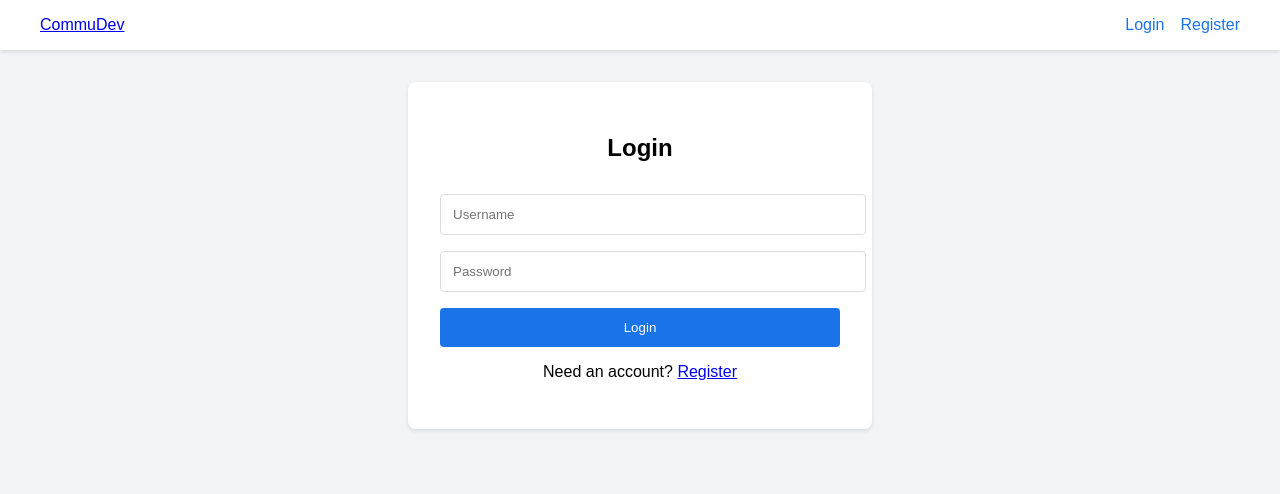
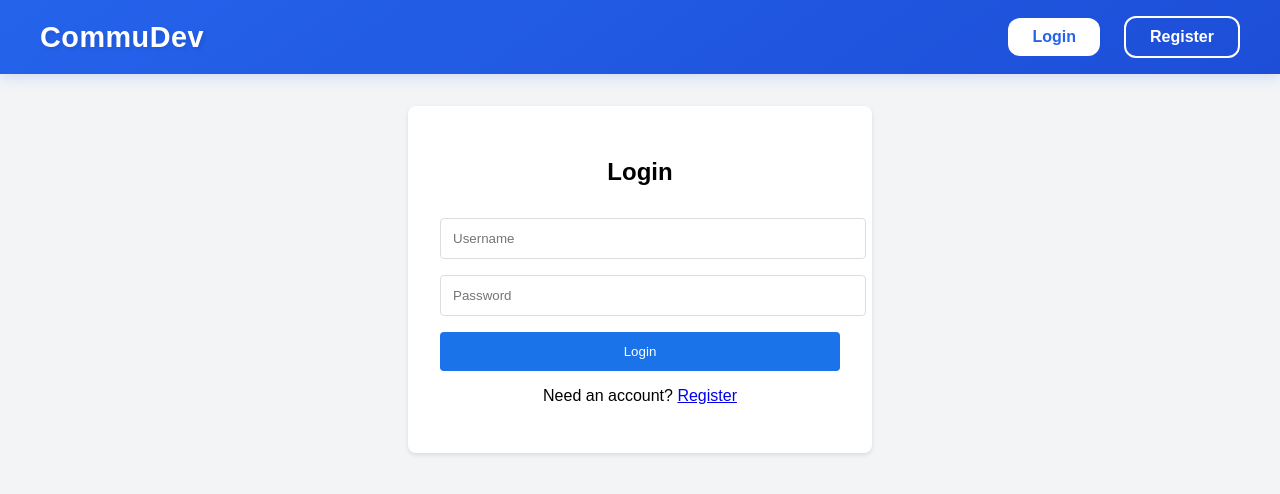
Before and after one commit to Nokitaki/CommutiyDevelopment-IM-2, a Django app: page /users/login/ in a window 1280 px wide. Shown: the top 494 px of the page. Run offline with Django 5.2, Linux system fonts and the light colour scheme.

Commit message:
gamay design lang
dili pa final

```diff
--- a/CommuDev/users/templates/users/base.html
+++ b/CommuDev/users/templates/users/base.html
@@ -1,35 +1,133 @@
-<!-- users/templates/users/base.html -->
 {% load static %}
 <!DOCTYPE html>
 <html>
 <head>
-    <title>{% block title %}CommuDev{% endblock %}</title>
+    <meta charset="UTF-8">
+    <meta name="viewport" content="width=device-width, initial-scale=1.0">
+    <title>{% block title %}{% endblock %}</title>
     <link href="{% static 'users/css/base.css' %}" rel="stylesheet">
     {% block extra_css %}{% endblock %}
 </head>
-
 <body>
-    <nav>
-        <div class="nav-container">
-            <a href="{% url 'home' %}" class="logo">CommuDev</a>
-            <div class="nav-links">
+    <!-- Enhanced Navigation -->
+    <nav style="background: linear-gradient(145deg, #2563eb, #1d4ed8); padding: 1rem 0; box-shadow: 0 2px 15px rgba(37, 99, 235, 0.2);">
+        <div style="max-width: 1200px; margin: 0 auto; padding: 0 2rem; display: flex; justify-content: space-between; align-items: center;">
             {% if user.is_authenticated %}
-                    <a href="{% url 'profile' %}">Profile</a>
-                    <a href="{% url 'logout' %}">Logout</a>
+                <a href="/news/" style="
+                    font-size: 1.8rem;
+                    font-weight: 800;
+                    color: white;
+                    text-decoration: none;
+                    text-shadow: 2px 2px 4px rgba(0,0,0,0.1);
+                    letter-spacing: 0.5px;
+                    padding: 8px 16px;
+                    border-radius: 12px;
+                    transition: all 0.3s ease;
+                    background: rgba(255,255,255,0.1);
+                    backdrop-filter: blur(5px);
+                ">CommuDev</a>
+                <div style="display: flex; gap: 1.5rem; align-items: center;">
+                    <a href="{% url 'logout' %}" style="
+                        background: rgba(255,255,255,0.15);
+                        color: white;
+                        padding: 10px 24px;
+                        border-radius: 12px;
+                        text-decoration: none;
+                        font-weight: 600;
+                        font-size: 1rem;
+                        transition: all 0.3s ease;
+                        border: 2px solid rgba(255,255,255,0.2);
+                        text-shadow: 1px 1px 2px rgba(0,0,0,0.1);
+                        letter-spacing: 0.5px;
+                        display: flex;
+                        align-items: center;
+                        gap: 8px;
+                    ">
+                        <svg style="width: 18px; height: 18px;" viewBox="0 0 24 24" fill="none" stroke="currentColor" stroke-width="2">
+                            <path d="M9 21H5a2 2 0 0 1-2-2V5a2 2 0 0 1 2-2h4"></path>
+                            <polyline points="16 17 21 12 16 7"></polyline>
+                            <line x1="21" y1="12" x2="9" y2="12"></line>
+                        </svg>
+                        Logout
+                    </a>
+                </div>
             {% else %}
-                    <a href="{% url 'login' %}">Login</a>
-                    <a href="{% url 'register' %}">Register</a>
+                <span style="
+                    font-size: 1.8rem;
+                    font-weight: 800;
+                    color: white;
+                    text-shadow: 2px 2px 4px rgba(0,0,0,0.1);
+                    letter-spacing: 0.5px;
+                ">CommuDev</span>
+                <div style="display: flex; gap: 1.5rem; align-items: center;">
+                    <a href="{% url 'login' %}" style="
+                        background: white;
+                        color: #2563eb;
+                        padding: 10px 24px;
+                        border-radius: 12px;
+                        text-decoration: none;
+                        font-weight: 600;
+                        transition: all 0.3s ease;
+                    ">Login</a>
+                    <a href="{% url 'register' %}" style="
+                        border: 2px solid white;
+                        color: white;
+                        padding: 10px 24px;
+                        border-radius: 12px;
+                        text-decoration: none;
+                        font-weight: 600;
+                        transition: all 0.3s ease;
+                    ">Register</a>
+                </div>
             {% endif %}
         </div>
-        </div>
     </nav>
-    <main>
+
+    <!-- Messages section -->
     {% if messages %}
         {% for message in messages %}
-                <div class="message {{ message.tags }}">{{ message }}</div>
+            <div class="message {{ message.tags }}">
+                {{ message }}
+            </div>
         {% endfor %}
     {% endif %}
+
+    <!-- Main content -->
     {% block content %}{% endblock %}
-    </main>
+
+    <!-- Navigation hover effects -->
+    <script>
+        document.addEventListener('DOMContentLoaded', function() {
+            const navLinks = document.querySelectorAll('nav a');
+
+            navLinks.forEach(link => {
+                link.addEventListener('mouseenter', function() {
+                    if (this.getAttribute('href') === '/news/') {
+                        // CommuDev logo hover
+                        this.style.transform = 'translateY(-2px)';
+                        this.style.background = 'rgba(255,255,255,0.2)';
+                    } else if (this.getAttribute('href').includes('logout')) {
+                        // Logout button hover
+                        this.style.transform = 'translateY(-2px)';
+                        this.style.background = 'rgba(255,255,255,0.25)';
+                        this.style.borderColor = 'rgba(255,255,255,0.3)';
+                    }
+                });
+
+                link.addEventListener('mouseleave', function() {
+                    if (this.getAttribute('href') === '/news/') {
+                        // CommuDev logo reset
+                        this.style.transform = 'translateY(0)';
+                        this.style.background = 'rgba(255,255,255,0.1)';
+                    } else if (this.getAttribute('href').includes('logout')) {
+                        // Logout button reset
+                        this.style.transform = 'translateY(0)';
+                        this.style.background = 'rgba(255,255,255,0.15)';
+                        this.style.borderColor = 'rgba(255,255,255,0.2)';
+                    }
+                });
+            });
+        });
+    </script>
 </body>
 </html>
```
Also changed, not shown: CommuDev/db.sqlite3, CommuDev/users/static/users/css/base.css (line endings or trailing spaces), CommuDev/users/static/users/css/profile.css (line endings or trailing spaces). Lines whose indentation alone changed are shown as unchanged.
